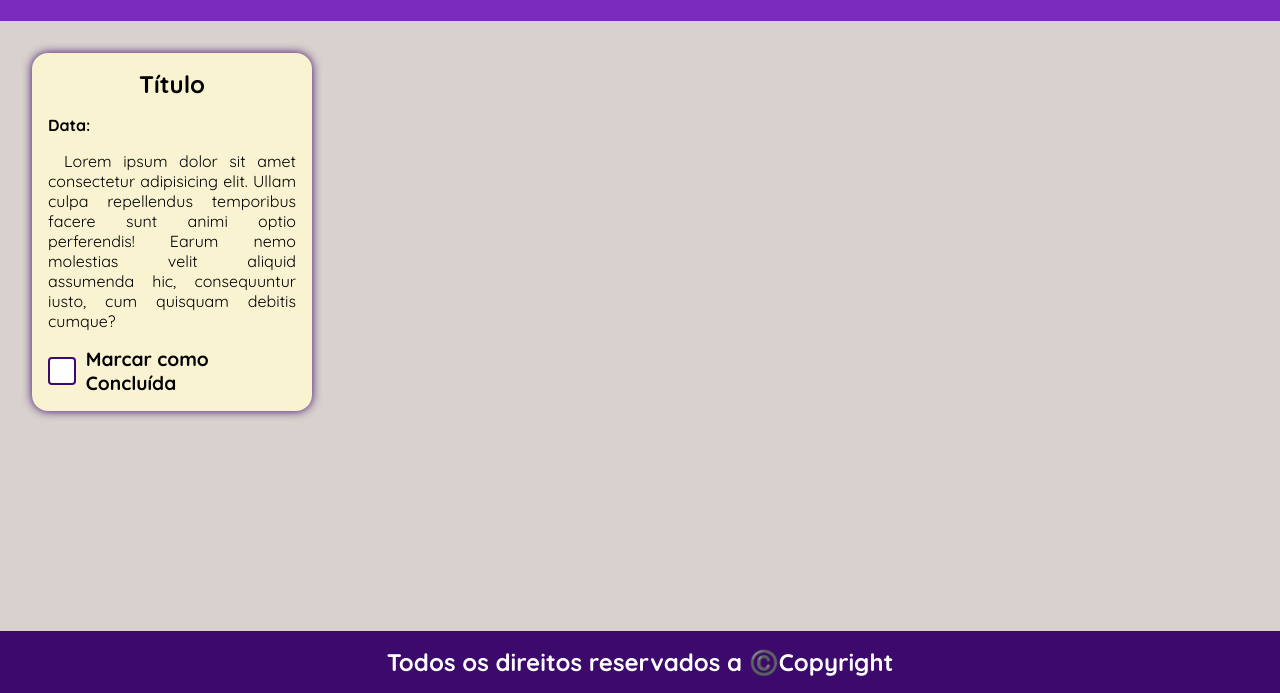
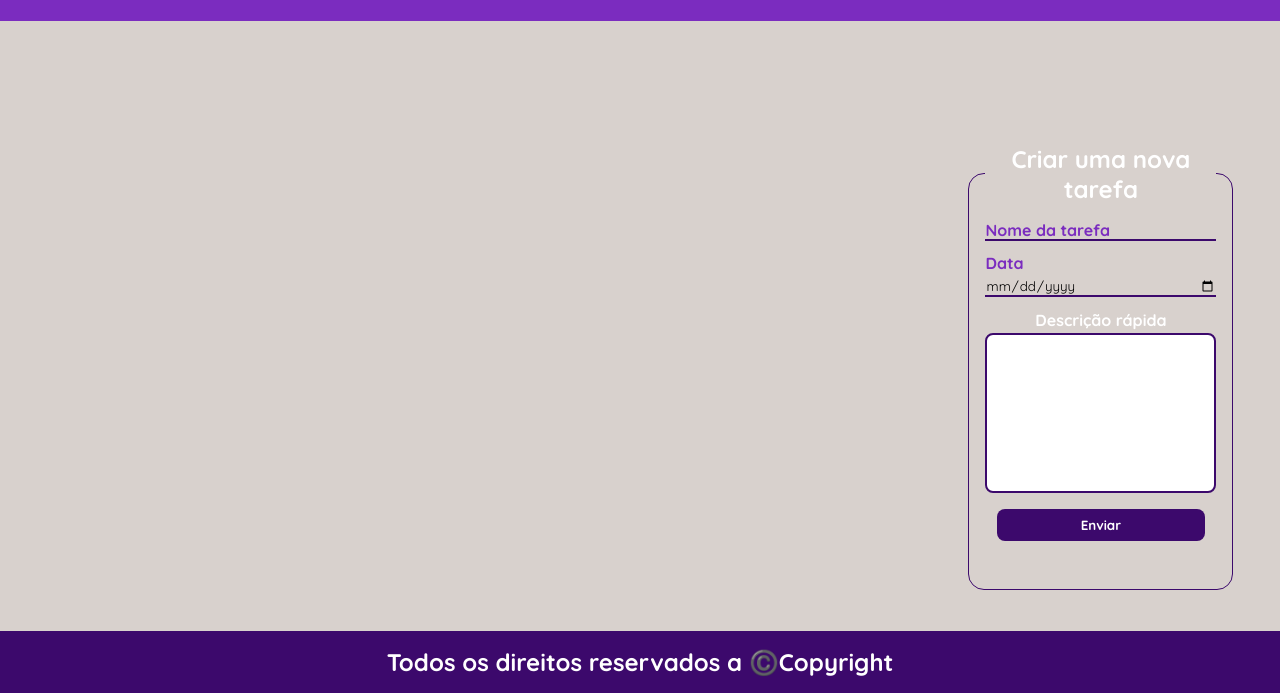
Before and after one commit to maatbm/tarefa06, a plain HTML site: page index.html in a window 1280 px wide. Shown: the part 107-800 px from the top of the page. Drawn offline with Linux system fonts and the light colour scheme.

Commit message:
cração do menu para criar uma tarefa e otimização do js V1.4

```diff
--- a/index.html
+++ b/index.html
@@ -1,32 +1,53 @@
 <!DOCTYPE html>
 <html lang="en">
+
 <head>
     <meta charset="UTF-8">
     <meta name="viewport" content="width=device-width, initial-scale=1.0">
     <link rel="stylesheet" type="text/css" media="screen" href="static/CSS/main.css">
     <title>Tarefa 06</title>
 </head>
+
 <body>
     <header>
         <h1>Lista de tarefas</h1>
-        <button class="criarTarefa">Criar nova tarefa</button>
+        <button class="criarTarefa" id="btnExibirTelaCriarTarefa">Criar nova tarefa</button>
         <button class="ordenar" id="btnOrdenarPendentes">Exibir apenas tarefas pendentes</button>
         <button class="ordenar" id="btnTodasTarefas">Exibir todas as tarefas</button>
     </header>
-    <main>
-        <div class="card">
+    <main id="main">
+        <div id="criarTarefaContainer">
+            <fieldset>
+                <legend>Criar uma nova tarefa</legend>
+                <form id="form">
+                    <div class="input-container">
+                        <input type="text" id="name" name="name" required>
+                        <label for="name" class="label-animation">Nome da tarefa</label>
+                    </div>
+                    <div class="input-container">
+                        <label for="data">Data</label>
+                        <input type="date" id="data" name="data" required>
+                    </div>
+                    <label for="descricao">Descrição rápida</label>
+                    <textarea id="descricao" name="descricao" required></textarea>
+                    <button type="submit">Enviar</button>
+                </form>
+            </fieldset>
+        </div>
+        <!-- <div class="card">
             <h2>Título</h2>
             <h4>Data: </h4>
-            <p>Lorem ipsum dolor sit amet consectetur adipisicing elit. Ullam culpa repellendus temporibus facere sunt animi optio perferendis! Earum nemo molestias velit aliquid assumenda hic, consequuntur iusto, cum quisquam debitis cumque?</p>
+            <p></p>
             <div class="marcarConcluidaContainer">
-            <input type="checkbox" id="marcarConcluida">
-            <label for="marcarConcluida">Marcar como Concluída</label>
+                <input type="checkbox" id="marcarConcluida">
+                <label for="marcarConcluida">Marcar como Concluída</label>
             </div>
-        </div>
+        </div> -->
     </main>
     <footer>
         <h2>Todos os direitos reservados a ©️Copyright</h2>
     </footer>
-<script src="static/JS/main.js"></script>
+    <script src="static/JS/main.js" type="module"></script>
 </body>
+
 </html>
--- a/static/CSS/main.css
+++ b/static/CSS/main.css
@@ -5,6 +5,8 @@
     padding: 0;
     box-sizing: border-box;
     font-family: "Quicksand", serif;
+    border: none;
+    outline: none;
 }
 
 :root {
@@ -59,10 +61,6 @@ header>button:hover {
     cursor: pointer;
 }
 
-#btnTodasTarefas {
-    display: none;
-}
-
 main {
     display: grid;
     grid-template-columns: repeat(4, 1fr);
@@ -72,6 +70,123 @@ main {
     overflow-y: auto;
     height: calc(100vh - 8.2rem - 3rem);
 }
+
+#btnTodasTarefas {
+    display: none;
+}
+
+#criarTarefaContainer {
+    grid-area: criarTarefa;
+    display: flex;
+    justify-content: center;
+    align-items: center;
+    width: 1fr;
+    z-index: 1000;
+    background: blur(15px);
+}
+
+textarea {
+    width: 100%;
+    height: 10rem;
+    border-radius: 0.5rem;
+    border: 2px solid var(--purple);
+    padding: 0.5rem;
+    resize: none;
+    margin-top: 0.2rem;
+}
+
+
+fieldset {
+    width: 90%;
+    display: flex;
+    flex-direction: column;
+    align-items: center;
+    border: solid 1px var(--purple);
+    border-radius: 1rem;
+    padding: 1rem;
+    color: var(--white);
+    font-weight: bold;
+    text-align: center;
+}
+
+.input-container>input {
+    background-color: transparent;
+    border-bottom: solid 2px var(--purple);
+    width: 100%;
+}
+
+.input-container label {
+    position: absolute;
+    top: 0;
+    left: 0;
+    font-size: 1rem;
+    color: var(--lightPurple);
+    pointer-events: none;
+    transition: 0.5s;
+}
+
+.input-container #name:focus~label,
+#name:valid~label {
+    top: -0.8rem;
+    left: 0;
+    color: var(--purple);
+    font-size: 0.8rem;
+}
+
+.input-container #data {
+    margin-top: 1.5rem;
+}
+
+.input-container #data+label {
+    position: static;
+    margin-bottom: 0.5rem;
+    font-size: 1rem;
+    color: var(--purple);
+}
+
+fieldset>form {
+    width: 100%;
+    display: flex;
+    flex-direction: column;
+    align-items: center;
+}
+
+.input-container {
+    position: relative;
+    width: 100%;
+    margin-bottom: 0.8rem;
+}
+
+fieldset>legend {
+    text-align: center;
+    font-size: 1.5rem;
+    color: var (--brown);
+}
+
+fieldset>form>button {
+    width: 90%;
+    background-color: var(--purple);
+    color: var(--white);
+    border: none;
+    border-radius: 0.5rem;
+    padding: 0.5rem;
+    margin-top: 1rem;
+    cursor: pointer;
+    font-weight: bolder;
+    transition: 0.3s;
+    margin-bottom: 2rem;
+}
+
+fieldset>form>button:hover {
+    background-color: var(--lightPurple);
+}
+
+fieldset>span {
+    font-size: 0.8rem;
+    color: var(--brown);
+    margin-bottom: 0.5rem;
+}
+
 
 .card {
     width: 100%;
@@ -87,26 +202,26 @@ main {
     transition: 0.5s;
 }
 
-.card:hover{
+.card:hover {
     transform: scale(1.1);
 }
 
-.card>h4{
+.card>h4 {
     align-self: flex-start;
 }
 
-.card>p{
+.card>p {
     text-align: justify;
     text-indent: 1rem;
 }
 
-.marcarConcluidaContainer{
+.marcarConcluidaContainer {
     display: flex;
     align-items: center;
     gap: 10px;
 }
 
-#marcarConcluida{
+#marcarConcluida {
     width: 1.8rem;
     height: 1.8rem;
     appearance: none;
@@ -117,7 +232,7 @@ main {
     position: relative;
 }
 
-#marcarConcluida:checked{
+#marcarConcluida:checked {
     background-color: var(--green);
 }
 
@@ -131,7 +246,7 @@ main {
     transform: translate(-50%, -50%);
 }
 
-.marcarConcluidaContainer>label{
+.marcarConcluidaContainer>label {
     font-size: 1.2rem;
     font-weight: bold;
 }
--- /dev/null
+++ b/static/JS/classes/tarefa.js
@@ -0,0 +1,31 @@
+class tarefa {
+    constructor(nome, data, status) {
+        this.nome = nome;
+        this.data = data;
+        this.status = status;
+    }
+
+    getNome() {
+        return this.nome;
+    }
+
+    setNome(nome) {
+        this.nome = nome;
+    }
+
+    getData() {
+        return this.data;
+    }
+
+    setData(data) {
+        this.data = data;
+    }
+
+    getStatus() {
+        return this.status;
+    }
+
+    setStatus(status) {
+        this.status = status;
+    }
+}
--- a/static/JS/main.js
+++ b/static/JS/main.js
@@ -0,0 +1,26 @@
+import './classes/tarefa.js';
+
+const main = document.getElementById('main')
+const tarefas = [];
+
+
+
+
+const btnExibirTelaCriarTarefa = document.getElementById('btnExibirTelaCriarTarefa');
+
+btnExibirTelaCriarTarefa.addEventListener('click', () => {
+
+});
+
+const btnOrdenarPendentes = document.getElementById('btnOrdenarPendentes');
+const btnTodasTarefas = document.getElementById('btnTodasTarefas');
+
+btnOrdenarPendentes.addEventListener('click', () => {
+    btnOrdenarPendentes.style.display = 'none';
+    btnTodasTarefas.style.display = 'block';
+});
+
+btnTodasTarefas.addEventListener('click', () => {
+    btnOrdenarPendentes.style.display = 'block';
+    btnTodasTarefas.style.display = 'none';
+});
```
